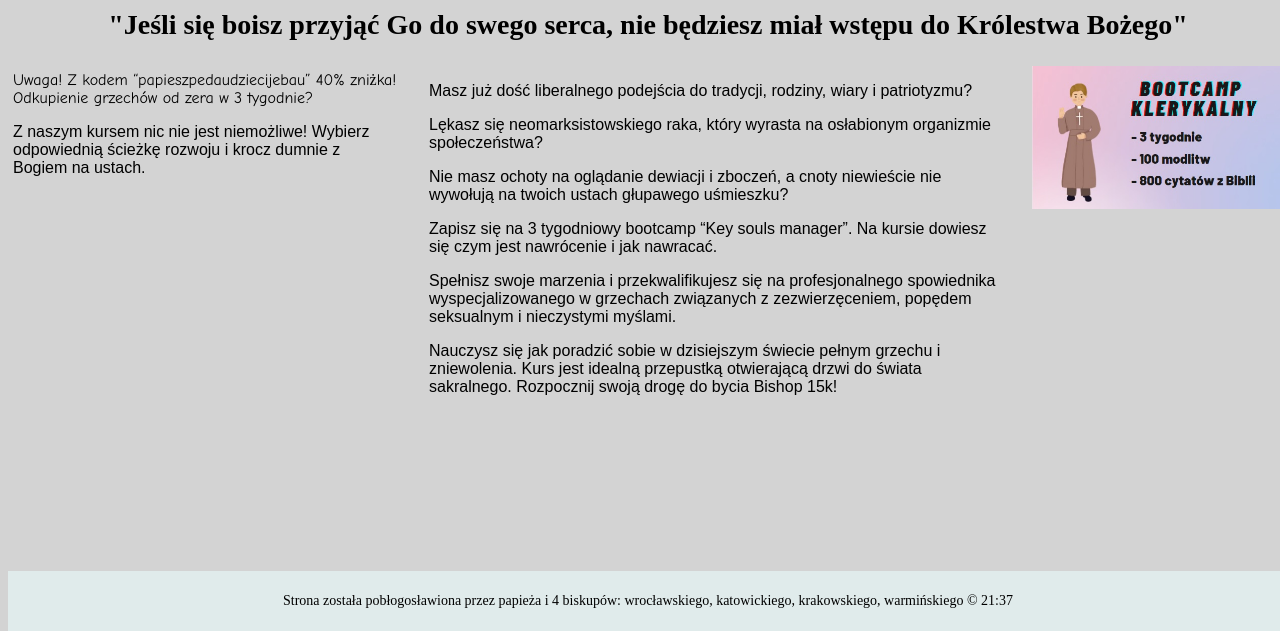
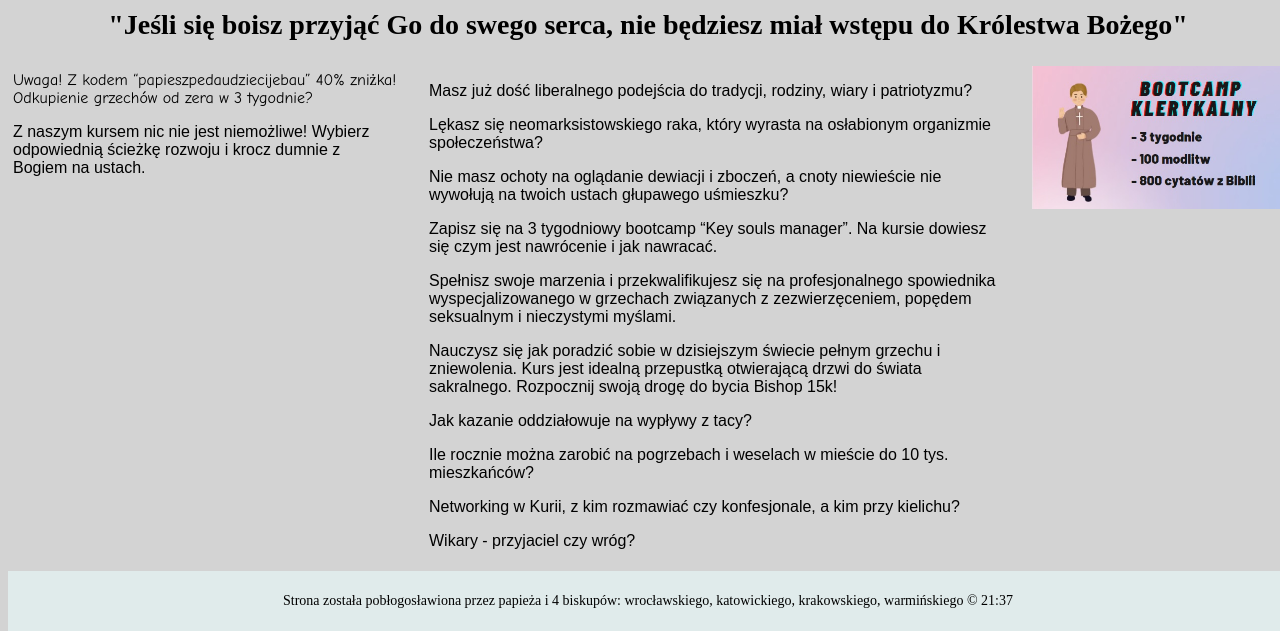
Before and after one commit to papieski/papieski, a plain HTML site: page index.html in a window 1280 px wide. Shown: the part 169-800 px from the top of the page. Drawn offline with Linux system fonts and the light colour scheme.

Commit message:
Update index.html

```diff
--- a/index.html
+++ b/index.html
@@ -75,6 +75,14 @@ Odkupienie grzechów od zera w 3 tygodnie?
 Nauczysz się jak poradzić sobie w dzisiejszym świecie pełnym grzechu i zniewolenia. Kurs jest idealną przepustką otwierającą drzwi do świata sakralnego.
 Rozpocznij swoją drogę do bycia Bishop 15k!
       </p>
+      <p>Jak kazanie oddziałowuje na wypływy z tacy?</p>
+
+    <p>Ile rocznie można zarobić na pogrzebach i weselach w mieście do 10 tys. mieszkańców?</p>
+
+<p>Networking w Kurii, z kim rozmawiać czy konfesjonale, a kim przy kielichu?</p>
+
+<p>Wikary - przyjaciel czy wróg?</p>
+
 </div>
     <div class = "image">
     <img src = "boot.jpg">
```
